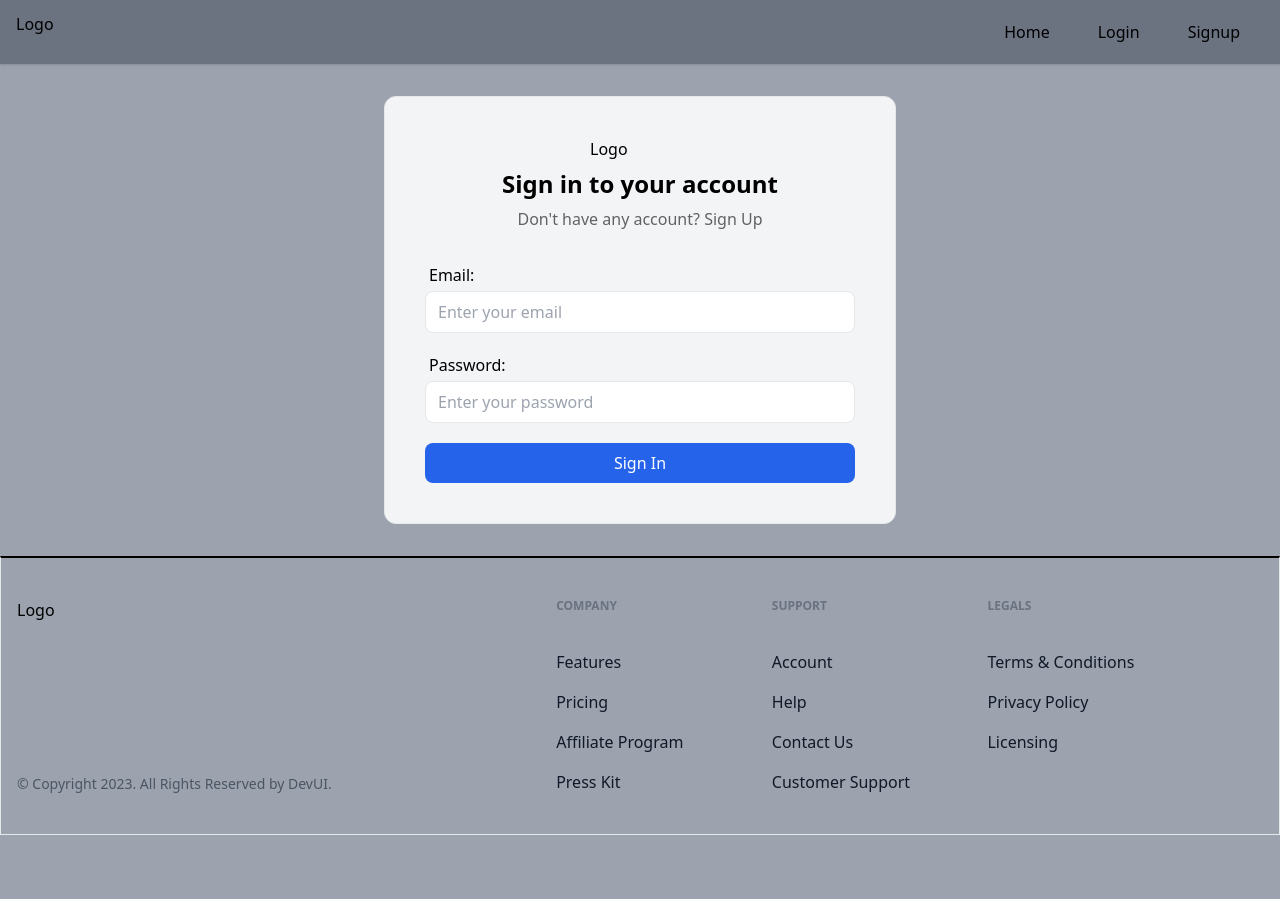
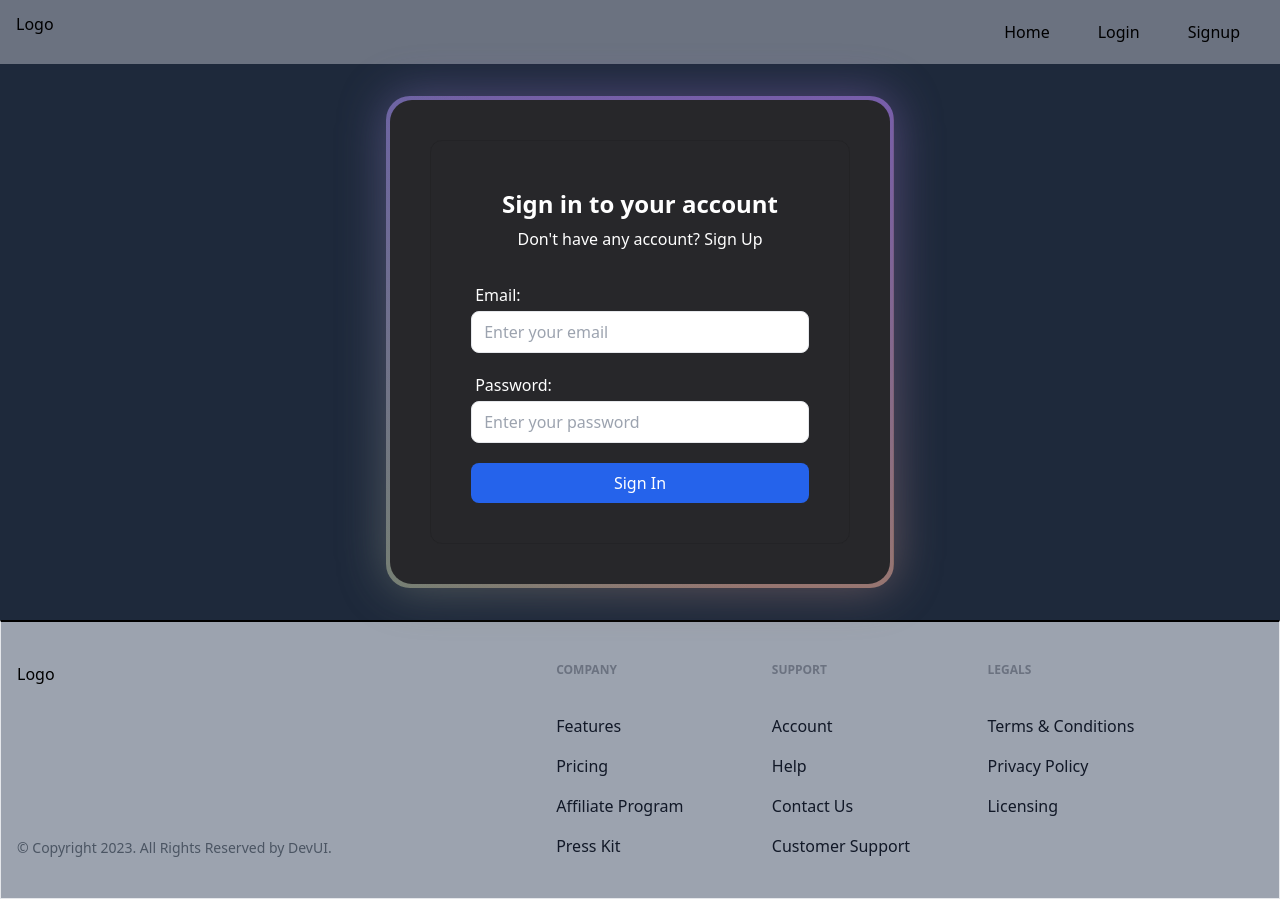
Before and after one commit to nil2022/MegaBlogProject, a React (Vite) app: page /login in a window 1280 px wide. Before the commit the page ends 835 px from the top, so only its background shows below. Built offline with nearby package versions, Linux system fonts and the light colour scheme; no server answers.

Commit message:
add verification email feature, UI updates

```diff
--- a/src/appwrite/auth.js
+++ b/src/appwrite/auth.js
@@ -13,6 +13,7 @@ export class AuthService {
     this.account = new Account(this.client);
   }
 
+  // ! Check code below for appwrite 'createVerification' method NOT WORKING !!
   async createAccount({ email, password, name }) {
     try {
       const userAccount = await this.account.create(
@@ -24,13 +25,50 @@ export class AuthService {
       if (userAccount) {
         // call another method
         console.log("Account created Successfully");
+        // return this.verifyEmail();
         return this.login({ email, password });
       } else {
         console.log("Account creation failed!");
-        return userAccount;
+        // return userAccount;
       }
     } catch (error) {
       console.log("Appwrite service :: createAccount :: error: ", error);
+      throw error;
+    }
+  }
+
+  async verifyEmail(url) {
+    try {
+      const verfiySuccess = await this.account.createVerification(url);
+      if (verfiySuccess) {
+        console.log('Email verification sent successfully');
+        return verfiySuccess;
+      } else {
+        console.log('Email verification failed to send!');
+        return
+      }
+    } catch (error) {
+      console.log('Appwrite service :: verifyEmail :: error: ', error);
+      throw error;
+    }
+  }
+
+  async updateVerification() {
+    try {
+      const urlParams = new URLSearchParams(window.location.search);
+      const userId = urlParams.get('userId');
+      const secret = urlParams.get('secret');
+
+      const updateVeficication = await this.account.updateVerification(userId, secret);
+      if (updateVeficication) {
+        console.log('Veficication updated successfully', updateVeficication);
+        return updateVeficication;
+      } else {
+        console.log('User verification failed!');
+        return
+      }
+    } catch (error) {
+      console.log('Appwrite service :: updateVeficication :: error: ', error);
       throw error;
     }
   }
--- /dev/null
+++ b/src/components/EmailVerifySent.jsx
@@ -0,0 +1,13 @@
+
+
+function EmailVerifySent() {
+    return (
+        <div className="flex items-center justify-center">
+            <div className="mx-auto w-full min-w-xl p-10 text-2xl font-bold text-center">
+            Thank you for creating account on MegaBlog! <br/> Please confirm your email address by clicking on the link <br/> which is sent to you.
+            </div>
+        </div>
+    )
+}
+
+export default EmailVerifySent
--- a/src/components/Login.jsx
+++ b/src/components/Login.jsx
@@ -5,6 +5,7 @@ import { Button, Input, Logo } from './index'
 import { useDispatch, useSelector } from 'react-redux'
 import authService from '../appwrite/auth'
 import { useForm } from "react-hook-form"
+import { BackgroundGradient } from './ui/background-gradient'
 
 function Login() {
     const navigate = useNavigate()
@@ -24,7 +25,7 @@ function Login() {
                 const userData = await authService.getCurrentUser()
                 if (userData) {
                     console.log('userData: (in Login component(in components/Login.jsx)) ', userData)
-                    dispatch(authLogin({userData}))
+                    dispatch(authLogin({ userData }))
                     navigate("/")
                 }
             }
@@ -36,15 +37,17 @@ function Login() {
 
     return (
         <div
-            className='flex items-center justify-center w-full'>
-            <div className='className={`mx-auto w-full max-w-lg bg-gray-100 rounded-xl p-10 border border-black/10`}'>
+            className='flex items-center justify-center w-full '>
+            <BackgroundGradient className="rounded-[22px] p-4 sm:p-10 bg-zinc-800"
+            >
+                <div className='mx-auto w-full max-w-lg rounded-xl p-10 border border-black/10 text-white'>
                     <div className="mb-2 flex justify-center">
                         <span className="inline-block w-full max-w-[100px]">
-                        <Logo width="100%" />
+                            {/* <Logo width="100%" /> */}
                         </span>
                     </div>
                     <h2 className="text-center text-2xl font-bold leading-tight">Sign in to your account</h2>
-                <p className="mt-2 text-center text-base text-black/60">
+                    <p className="mt-2 text-center text-base ">
                         Don&apos;t have any account?&nbsp;
                         <Link
                             to="/signup"
@@ -88,6 +91,7 @@ function Login() {
                         </div>
                     </form>
                 </div>
+            </BackgroundGradient>
         </div>
     )
 }
--- a/src/components/Signup.jsx
+++ b/src/components/Signup.jsx
@@ -5,6 +5,8 @@ import { login } from '../store/authSlice'
 import { Button, Input, Logo } from './index.js'
 import { useDispatch } from 'react-redux'
 import { useForm } from 'react-hook-form'
+
+const redirectUrlAfterVerification = import.meta.env.VITE_EMAILVERIFICATION_URL
 
 function Signup() {
   const navigate = useNavigate()
@@ -17,12 +19,16 @@ function Signup() {
     try {
       const userData = await authService.createAccount(data)
       if (userData) {
-        const userData = await authService.getCurrentUser()
-        if (userData) {
+        const response = await authService.verifyEmail(redirectUrlAfterVerification)
+        if (!response) {
+          throw new Error('Email verification failed!')
+        }
+        // const userData = await authService.getCurrentUser()
+          await authService.logout()
           // console.log('User data: ', userData)
-          dispatch(login({ userData }))
-          navigate("/")
-        }
+          // dispatch(login({ userData }))
+          navigate("/verify-email/status")
+
       }
     } catch (error) {
       setError(error.message)
--- /dev/null
+++ b/src/components/VerifyEmail.jsx
@@ -0,0 +1,37 @@
+import { useEffect, useState } from "react"
+import authService from "../appwrite/auth"
+import { useNavigate } from "react-router-dom"
+
+function VerifyEmail() {
+    const [verificationStatus, setVerificationStatus] = useState(false)
+    const navigate = useNavigate()
+
+    const verifyEmail = async () => {
+        try {
+            const status = await authService.updateVerification()
+            if (status) {
+                console.log('Email Successfully Verified')
+                setVerificationStatus(true)
+                setTimeout(() => {
+                    navigate('/')
+                }, 1000);
+            }
+        } catch (error) {
+            console.log('verifyEmail Component :: verifyEmail :: error: ', error);
+        }
+    }
+
+    useEffect(() => {
+        verifyEmail()
+    }, [])
+
+    return (
+        <div className="flex items-center justify-center">
+            <div className="mx-auto w-full max-w-lg p-10 text-4xl font-bold ">
+                {verificationStatus ? <h2>Verification Successful</h2> : <h2>Verifying...</h2>}
+            </div>
+        </div>
+    )
+}
+
+export default VerifyEmail
--- /dev/null
+++ b/src/components/ui/background-gradient.jsx
@@ -0,0 +1,66 @@
+import { cn } from "../../utils/cn";
+import { motion } from "framer-motion";
+
+export const BackgroundGradient = ({
+    children,
+    className,
+    containerClassName,
+    animate = true,
+}) => {
+    const variants = {
+        initial: {
+            backgroundPosition: "0 50%",
+        },
+        animate: {
+            backgroundPosition: ["0, 50%", "100% 50%", "0 50%"],
+        },
+    };
+    return (
+        <div className={cn("relative p-[4px] group", containerClassName)}>
+            <motion.div
+                variants={animate ? variants : undefined}
+                initial={animate ? "initial" : undefined}
+                animate={animate ? "animate" : undefined}
+                transition={
+                    animate
+                        ? {
+                            duration: 5,
+                            repeat: Infinity,
+                            repeatType: "reverse",
+                        }
+                        : undefined
+                }
+                style={{
+                    backgroundSize: animate ? "400% 400%" : undefined,
+                }}
+                className={cn(
+                    "absolute inset-0 rounded-3xl z-[1] opacity-60 group-hover:opacity-100 blur-xl  transition duration-500 will-change-transform",
+                    " bg-[radial-gradient(circle_farthest-side_at_0_100%,#00ccb1,transparent),radial-gradient(circle_farthest-side_at_100%_0,#7b61ff,transparent),radial-gradient(circle_farthest-side_at_100%_100%,#ffc414,transparent),radial-gradient(circle_farthest-side_at_0_0,#1ca0fb,#141316)]"
+                )}
+            />
+            <motion.div
+                variants={animate ? variants : undefined}
+                initial={animate ? "initial" : undefined}
+                animate={animate ? "animate" : undefined}
+                transition={
+                    animate
+                        ? {
+                            duration: 5,
+                            repeat: Infinity,
+                            repeatType: "reverse",
+                        }
+                        : undefined
+                }
+                style={{
+                    backgroundSize: animate ? "400% 400%" : undefined,
+                }}
+                className={cn(
+                    "absolute inset-0 rounded-3xl z-[1] will-change-transform",
+                    "bg-[radial-gradient(circle_farthest-side_at_0_100%,#00ccb1,transparent),radial-gradient(circle_farthest-side_at_100%_0,#7b61ff,transparent),radial-gradient(circle_farthest-side_at_100%_100%,#ffc414,transparent),radial-gradient(circle_farthest-side_at_0_0,#1ca0fb,#141316)]"
+                )}
+            />
+
+            <div className={cn("relative z-10", className)}>{children}</div>
+        </div>
+    );
+};
--- a/src/main.jsx
+++ b/src/main.jsx
@@ -16,6 +16,8 @@ import AllPosts from './pages/AllPosts.jsx'
 import AddPost from './pages/AddPost.jsx'
 import EditPost from './pages/EditPost.jsx'
 import Post from './pages/Post.jsx'
+import VerifyEmail from './components/VerifyEmail.jsx'
+import EmailVerifySent from './components/EmailVerifySent.jsx'
 
 
 const routes = createBrowserRouter([
@@ -97,7 +99,22 @@ const routes = createBrowserRouter([
           </AuthLayout>
         ),
       },
-
+      {
+        path: '/verify-email',
+        element: (
+          <AuthLayout authentication>
+            <VerifyEmail />
+          </AuthLayout>
+        )
+      },
+      {
+        path: '/verify-email/status',
+        element: (
+          <AuthLayout authentication>
+            <EmailVerifySent />
+          </AuthLayout>
+        )
+      },
       {
         path: '*',
         element: <Error />,
--- a/src/pages/Home.jsx
+++ b/src/pages/Home.jsx
@@ -60,6 +60,15 @@ function Home() {
     if (posts.length === 0 && userAuth.status === false) {
         return (
             <AuroraBackground className={'bg-gray-900'}>
+                <motion.dev
+                    initial={{ opacity: 0.0, y: 40 }}
+                    whileInView={{ opacity: 1, y: 0 }}
+                    transition={{
+                        delay: 0.3,
+                        duration: 0.8,
+                        ease: "easeInOut",
+                    }}
+                >
                     <div className="relative w-full py-8 mt-4 text-center">
                         <Container>
                             <div className="flex flex-wrap">
@@ -71,6 +80,7 @@ function Home() {
                             </div>
                         </Container>
                     </div>
+                </motion.dev>
             </AuroraBackground>
 
         )
--- a/src/pages/Login.jsx
+++ b/src/pages/Login.jsx
@@ -2,7 +2,7 @@ import { Login as LoginComponent } from '../components'
 
 function Login() {
   return (
-    <div className='py-8'>
+    <div className='py-8 bg-slate-800'>
         <LoginComponent />
     </div>
   )
```
Also changed, not shown: 1 other file (tests, documents, lock files or other folders). Lines whose indentation alone changed are shown as unchanged.
